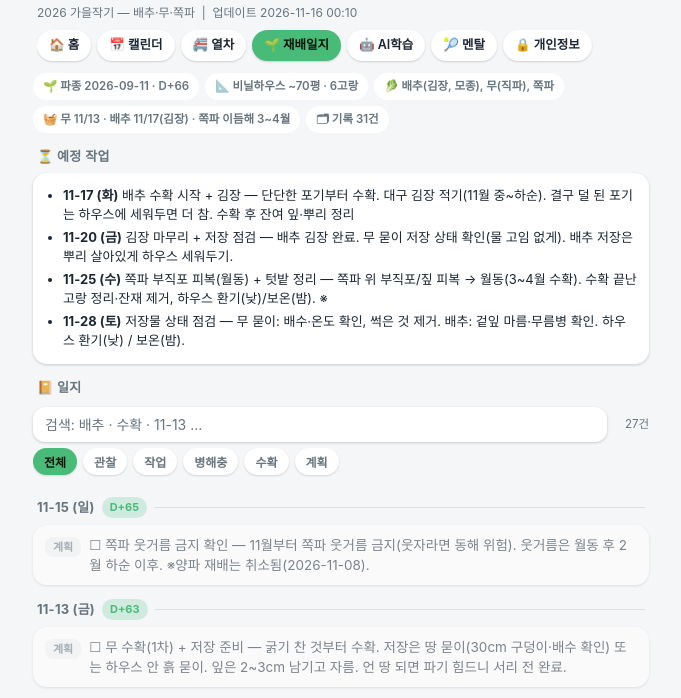
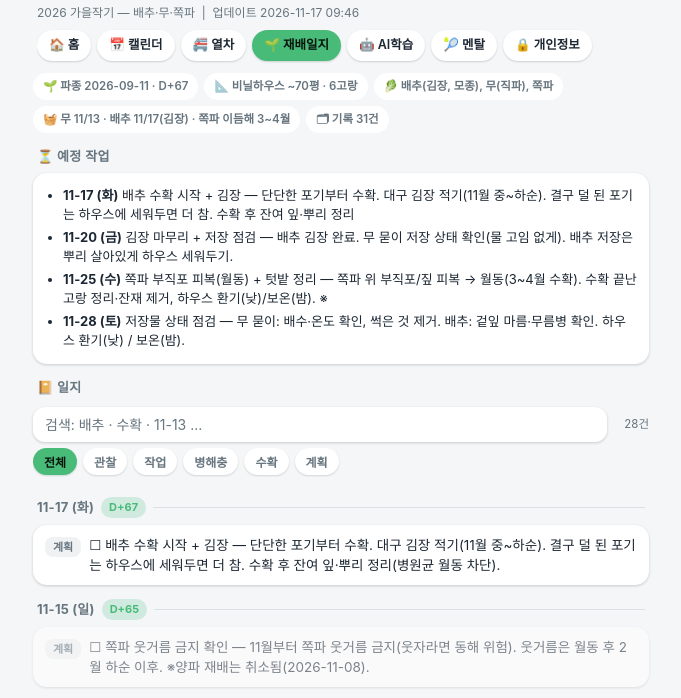
Before and after one commit to jod2580-blip/jod2580-blip.github.io, a plain HTML site: page journal.html in a window 1280 px wide. Shown: the part 43-741 px from the top of the page, without its empty margins (299-980 px from the left). Drawn offline with Linux system fonts and the light colour scheme.

Commit message:
update journal.html (두리 자동생성)

```diff
--- a/journal.html
+++ b/journal.html
@@ -85,7 +85,7 @@
 <body>
 <header>
   <h1>🌱 작물재배일지</h1>
-  <p class="sub">2026 가을작기 — 배추·무·쪽파 &nbsp;|&nbsp; 업데이트 2026-11-16 00:10</p>
+  <p class="sub">2026 가을작기 — 배추·무·쪽파 &nbsp;|&nbsp; 업데이트 2026-11-17 09:46</p>
   <nav class="menu">
     <a href="index.html">🏠 홈</a>
     <a href="calendar.html">📅 캘린더</a>
@@ -97,7 +97,7 @@
   </nav>
 </header>
 <main>
-  <div class="chips"><span class="chip">🌱 파종 2026-09-11 · D+66</span><span class="chip">📐 비닐하우스 ~70평 · 6고랑</span><span class="chip">🥬 배추(김장, 모종), 무(직파), 쪽파</span><span class="chip">🧺 무 11/13 · 배추 11/17(김장) · 쪽파 이듬해 3~4월</span><span class="chip">🗂 기록 31건</span></div>
+  <div class="chips"><span class="chip">🌱 파종 2026-09-11 · D+67</span><span class="chip">📐 비닐하우스 ~70평 · 6고랑</span><span class="chip">🥬 배추(김장, 모종), 무(직파), 쪽파</span><span class="chip">🧺 무 11/13 · 배추 11/17(김장) · 쪽파 이듬해 3~4월</span><span class="chip">🗂 기록 31건</span></div>
   <h2>⏳ 예정 작업</h2><div class="card plan"><ul><li><b>11-17 (화)</b> 배추 수확 시작 + 김장 — 단단한 포기부터 수확. 대구 김장 적기(11월 중~하순). 결구 덜 된 포기는 하우스에 세워두면 더 참. 수확 후 잔여 잎·뿌리 정리</li><li><b>11-20 (금)</b> 김장 마무리 + 저장 점검 — 배추 김장 완료. 무 묻이 저장 상태 확인(물 고임 없게). 배추 저장은 뿌리 살아있게 하우스 세워두기.</li><li><b>11-25 (수)</b> 쪽파 부직포 피복(월동) + 텃밭 정리 — 쪽파 위 부직포/짚 피복 → 월동(3~4월 수확). 수확 끝난 고랑 정리·잔재 제거, 하우스 환기(낮)/보온(밤). ※</li><li><b>11-28 (토)</b> 저장물 상태 점검 — 무 묻이: 배수·온도 확인, 썩은 것 제거. 배추: 겉잎 마름·무름병 확인. 하우스 환기(낮) / 보온(밤).</li></ul></div>
 
   <h2>📔 일지</h2>
@@ -114,7 +114,8 @@
     <button data-tag="계획">계획</button>
   </div>
   <div id="list">
-  <div class="daygroup" data-day="2026-11-15"><div class="dayhead"><span class="date">11-15 (일)</span><span class="badge soon">D+65</span></div><div class="card past" data-tag="계획" data-t="2026-11-15 11-15 (일) 계획  쪽파 웃거름 금지 확인 — 11월부터 쪽파 웃거름 금지(웃자라면 동해 위험). 웃거름은 월동 후 2월 하순 이후. ※양파 재배는 취소됨(2026-11-08). "><div class="body"><span class="tag t-plan">계획</span><span class="text">☐ 쪽파 웃거름 금지 확인 — 11월부터 쪽파 웃거름 금지(웃자라면 동해 위험). 웃거름은 월동 후 2월 하순 이후. ※양파 재배는 취소됨(2026-11-08).</span></div></div></div>
+  <div class="daygroup" data-day="2026-11-17"><div class="dayhead"><span class="date">11-17 (화)</span><span class="badge soon">D+67</span></div><div class="card" data-tag="계획" data-t="2026-11-17 11-17 (화) 계획  배추 수확 시작 + 김장 — 단단한 포기부터 수확. 대구 김장 적기(11월 중~하순). 결구 덜 된 포기는 하우스에 세워두면 더 참. 수확 후 잔여 잎·뿌리 정리(병원균 월동 차단). "><div class="body"><span class="tag t-plan">계획</span><span class="text">☐ 배추 수확 시작 + 김장 — 단단한 포기부터 수확. 대구 김장 적기(11월 중~하순). 결구 덜 된 포기는 하우스에 세워두면 더 참. 수확 후 잔여 잎·뿌리 정리(병원균 월동 차단).</span></div></div></div>
+<div class="daygroup" data-day="2026-11-15"><div class="dayhead"><span class="date">11-15 (일)</span><span class="badge soon">D+65</span></div><div class="card past" data-tag="계획" data-t="2026-11-15 11-15 (일) 계획  쪽파 웃거름 금지 확인 — 11월부터 쪽파 웃거름 금지(웃자라면 동해 위험). 웃거름은 월동 후 2월 하순 이후. ※양파 재배는 취소됨(2026-11-08). "><div class="body"><span class="tag t-plan">계획</span><span class="text">☐ 쪽파 웃거름 금지 확인 — 11월부터 쪽파 웃거름 금지(웃자라면 동해 위험). 웃거름은 월동 후 2월 하순 이후. ※양파 재배는 취소됨(2026-11-08).</span></div></div></div>
 <div class="daygroup" data-day="2026-11-13"><div class="dayhead"><span class="date">11-13 (금)</span><span class="badge soon">D+63</span></div><div class="card past" data-tag="계획" data-t="2026-11-13 11-13 (금) 계획  무 수확(1차) + 저장 준비 — 굵기 찬 것부터 수확. 저장은 땅 묻이(30cm 구덩이·배수 확인) 또는 하우스 안 흙 묻이. 잎은 2~3cm 남기고 자름. 언 땅 되면 파기 힘드니 서리 전 완료. "><div class="body"><span class="tag t-plan">계획</span><span class="text">☐ 무 수확(1차) + 저장 준비 — 굵기 찬 것부터 수확. 저장은 땅 묻이(30cm 구덩이·배수 확인) 또는 하우스 안 흙 묻이. 잎은 2~3cm 남기고 자름. 언 땅 되면 파기 힘드니 서리 전 완료.</span></div></div></div>
 <div class="daygroup" data-day="2026-11-10"><div class="dayhead"><span class="date">11-10 (화)</span><span class="badge soon">D+60</span></div><div class="card past" data-tag="계획" data-t="2026-11-10 11-10 (화) 계획  무 시식 캐보기 + 배추 단수 시작 — 무 1~2포기 캐서 어깨 6~8cm면 수확기 판단. 배추는 수확 7~10일 전 단수 시작(저장성·김장 맛). 첫 서리 예보 확인 — 무는 서리 전에 우선 수확. "><div class="body"><span class="tag t-plan">계획</span><span class="text">☑ 무 시식 캐보기 + 배추 단수 시작 — 무 1~2포기 캐서 어깨 6~8cm면 수확기 판단. 배추는 수확 7~10일 전 단수 시작(저장성·김장 맛). 첫 서리 예보 확인 — 무는 서리 전에 우선 수확.</span></div></div>
 <div class="card" data-tag="작업" data-t="2026-11-10 11-10 (화) 작업 무 무 시식 캐보기 + 배추 단수 시작. 어깨 6~8cm면 수확기 판단, 배추는 수확 7~10일 전 단수(저장성·김장 맛) "><div class="card-head"><span class="right"><span class="crop">무</span></span></div><div class="body"><span class="tag t-work">작업</span><span class="text">무 시식 캐보기 + 배추 단수 시작. 어깨 6~8cm면 수확기 판단, 배추는 수확 7~10일 전 단수(저장성·김장 맛)</span><span class="time">10:49</span></div></div>
```
